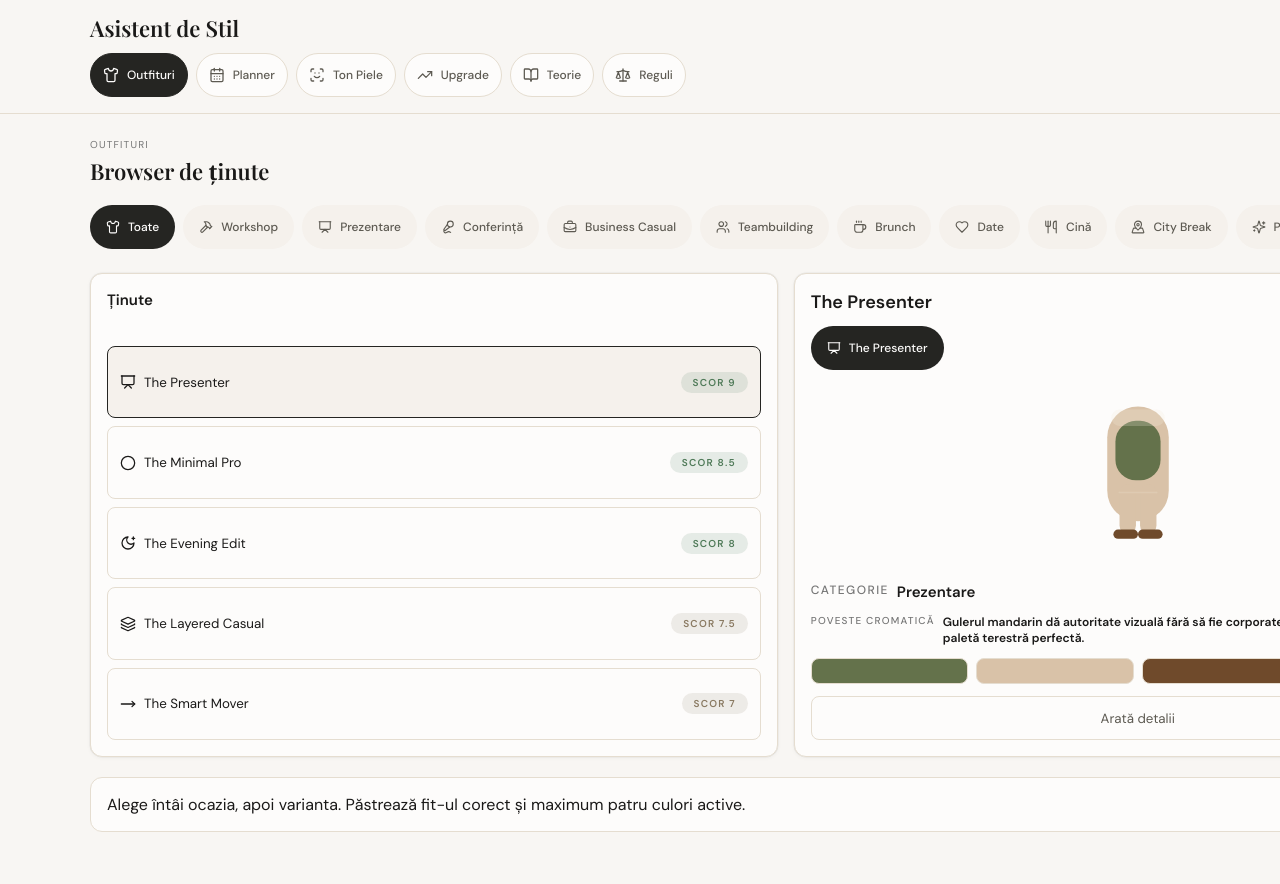
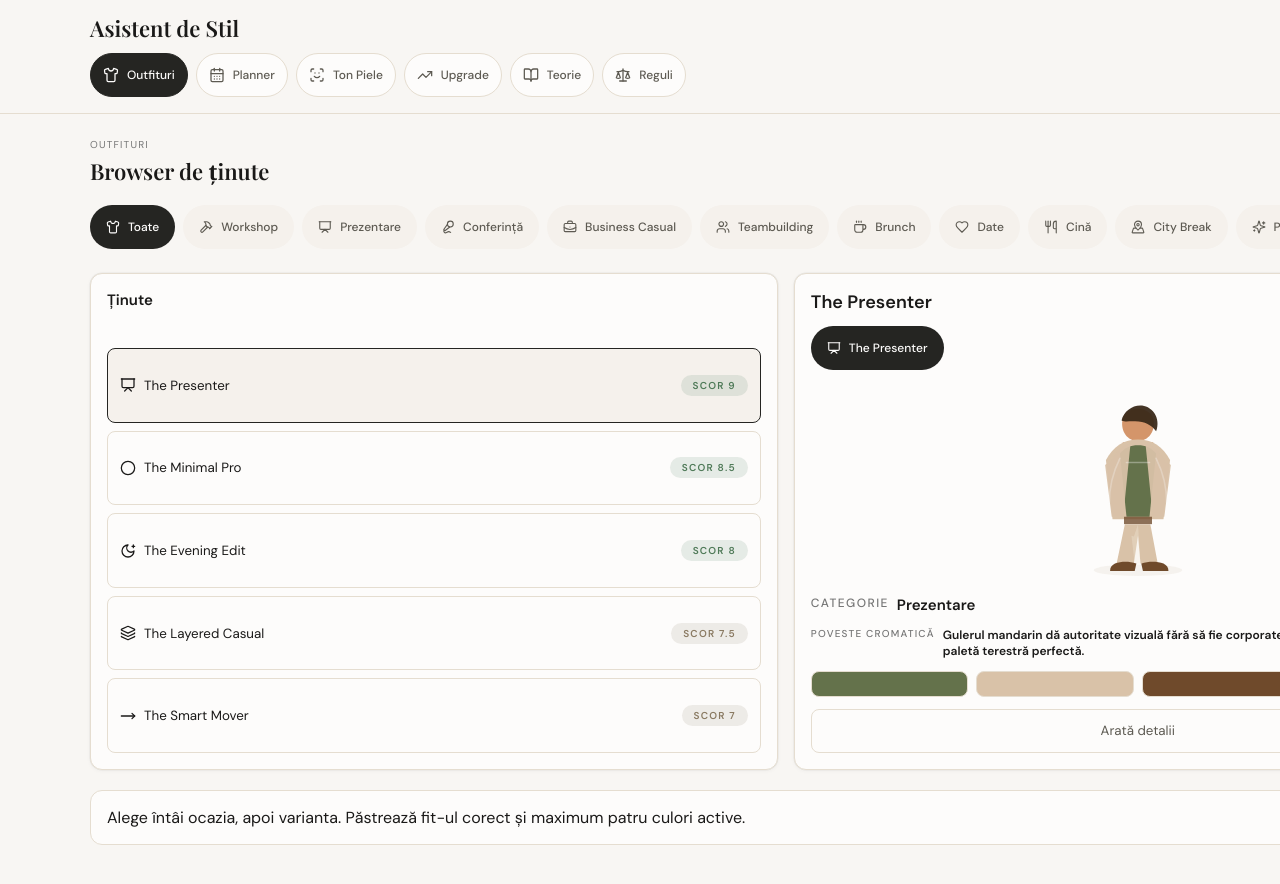
Before and after one commit to Daniel-OD/style_app, a React (Vite) app: page / in a window 1280 px wide. Shown: the top 884 px of the page. Built offline with nearby package versions, Linux system fonts and the light colour scheme.

Commit message:
feat: redesign outfit figure as editorial silhouette

```diff
--- a/src/components/ui/Figure.jsx
+++ b/src/components/ui/Figure.jsx
@@ -1,26 +1,92 @@
-import { FIG } from "../../design/tokens";
-import { motion as motionUtils } from "../../design/motion";
+import { FIG, T } from "../../design/tokens";
+import { motion } from "../../design/motion";
 
-const FILL_TRANSITION = { transition: motionUtils.safeTransition("fill 300ms ease") };
+const fillMotion = {
+  transition: motion.safeTransition("fill 300ms ease, opacity 300ms ease, transform 300ms ease"),
+};
 
-function Figure({ f, size = 130 }) {
+/**
+ * Editorial modular outfit silhouette.
+ * Focuses on garment color relationships rather than a cartoon body.
+ *
+ * @param {object} props
+ * @param {{top?: string, bottom?: string, socks?: string, shoes?: string, belt?: string, layer?: string | null, accent?: string}} props.f
+ * @param {number} [props.size=148]
+ * @param {string} [props.skin]
+ * @param {string} [props.hair]
+ */
+function Figure({ f, size = 148, skin = FIG.skin, hair = FIG.hair }) {
   const figure = f || {};
-  const layerFill = figure.layer || figure.shirt || FIG.neutralSoft;
+  const layerFill = figure.layer || figure.top || FIG.neutral;
   const topFill = figure.top || FIG.neutral;
   const bottomFill = figure.bottom || FIG.neutralDeep;
+  const socksFill = figure.socks || FIG.neutralSoft;
   const shoesFill = figure.shoes || FIG.neutralDeep;
+  const beltFill = figure.belt || figure.accent || shoesFill;
+  const hasLayer = Boolean(figure.layer);
 
   return (
-    <svg width={size} height={size * 1.42} viewBox="0 0 120 180" aria-hidden="true" focusable="false" style={{ display: "block", margin: "0 auto" }}>
-      <rect x="30" y="20" width="60" height="112" rx="30" fill={layerFill} style={FILL_TRANSITION} />
-      <rect x="38" y="34" width="44" height="58" rx="20" fill={topFill} style={FILL_TRANSITION} />
-      <rect x="42" y="96" width="16" height="48" rx="8" fill={bottomFill} style={FILL_TRANSITION} />
-      <rect x="62" y="96" width="16" height="48" rx="8" fill={bottomFill} style={FILL_TRANSITION} />
-      <rect x="36" y="140" width="24" height="9" rx="4.5" fill={shoesFill} style={FILL_TRANSITION} />
-      <rect x="60" y="140" width="24" height="9" rx="4.5" fill={shoesFill} style={FILL_TRANSITION} />
-      <rect x="34" y="23" width="52" height="16" rx="8" fill={FIG.neutralSoft} opacity={FIG.overlayOpacity} />
-      <rect x="41" y="103" width="38" height="1.5" rx="0.75" fill={FIG.neutralSoft} opacity={FIG.separatorOpacity} />
-      {figure.accent ? <rect x="34" y="46" width="6" height="44" rx="3" fill={figure.accent} style={FILL_TRANSITION} /> : null}
+    <svg
+      width="100%"
+      height="auto"
+      viewBox="0 0 180 240"
+      aria-hidden="true"
+      focusable="false"
+      preserveAspectRatio="xMidYMid meet"
+      style={{
+        display: "block",
+        width: "min(100%, var(--app-figure-size, 168px))",
+        maxWidth: size,
+        margin: "0 auto",
+      }}
+    >
+      <ellipse cx="90" cy="224" rx="54" ry="7" fill={T.bgSubtle} opacity="0.82" />
+
+      <path
+        d="M71 42c2-19 35-19 38 0 2 13-6 25-19 25S69 55 71 42Z"
+        fill={skin}
+        style={fillMotion}
+      />
+      <path
+        d="M70 42c4-18 28-26 40-9 4 6 5 14 2 22-6-8-15-13-29-12-5 0-9 1-13-1Z"
+        fill={hair}
+        opacity="0.95"
+        style={fillMotion}
+      />
+      <path
+        d="M72 68c10 8 26 8 36 0l6 17H66l6-17Z"
+        fill={skin}
+        opacity="0.88"
+        style={fillMotion}
+      />
+
+      <path
+        d="M51 90c9-17 22-25 39-25s30 8 39 25l-8 72H59L51 90Z"
+        fill={layerFill}
+        opacity={hasLayer ? "1" : "0.2"}
+        style={fillMotion}
+      />
+      <path
+        d="M68 82c6-7 13-10 22-10s16 3 22 10l-8 77H76L68 82Z"
+        fill={topFill}
+        style={fillMotion}
+      />
+      {hasLayer ? (
+        <>
+          <path d="M56 92c7-12 14-19 25-23l-9 90H58L50 96c2-2 4-3 6-4Z" fill={layerFill} opacity="0.94" style={fillMotion} />
+          <path d="M124 92c-7-12-14-19-25-23l9 90h14l8-63c-2-2-4-3-6-4Z" fill={layerFill} opacity="0.94" style={fillMotion} />
+        </>
+      ) : null}
+
+      <path d="M73 159h34v9H73z" fill={beltFill} opacity="0.78" style={fillMotion} />
+      <path d="M74 168h31l9 48H93l-3-34-5 34H64l10-48Z" fill={bottomFill} style={fillMotion} />
+      <path d="M85 183l5-15 3 48h-7l-4-34 3 1Z" fill={socksFill} opacity="0.34" style={fillMotion} />
+      <path d="M62 216c8-3 17-3 26 0l-2 9H56c0-4 2-7 6-9Z" fill={shoesFill} style={fillMotion} />
+      <path d="M94 216c9-3 19-3 27 0 4 2 6 5 6 9H96l-2-9Z" fill={shoesFill} style={fillMotion} />
+
+      <path d="M68 88c-9 18-13 36-13 55" stroke={T.bgCard} strokeWidth="2" strokeLinecap="round" opacity="0.28" fill="none" />
+      <path d="M112 88c9 18 13 36 13 55" stroke={T.bgCard} strokeWidth="2" strokeLinecap="round" opacity="0.28" fill="none" />
+      <path d="M76 93h28" stroke={T.bgCard} strokeWidth="2" strokeLinecap="round" opacity="0.34" fill="none" />
     </svg>
   );
 }
```
